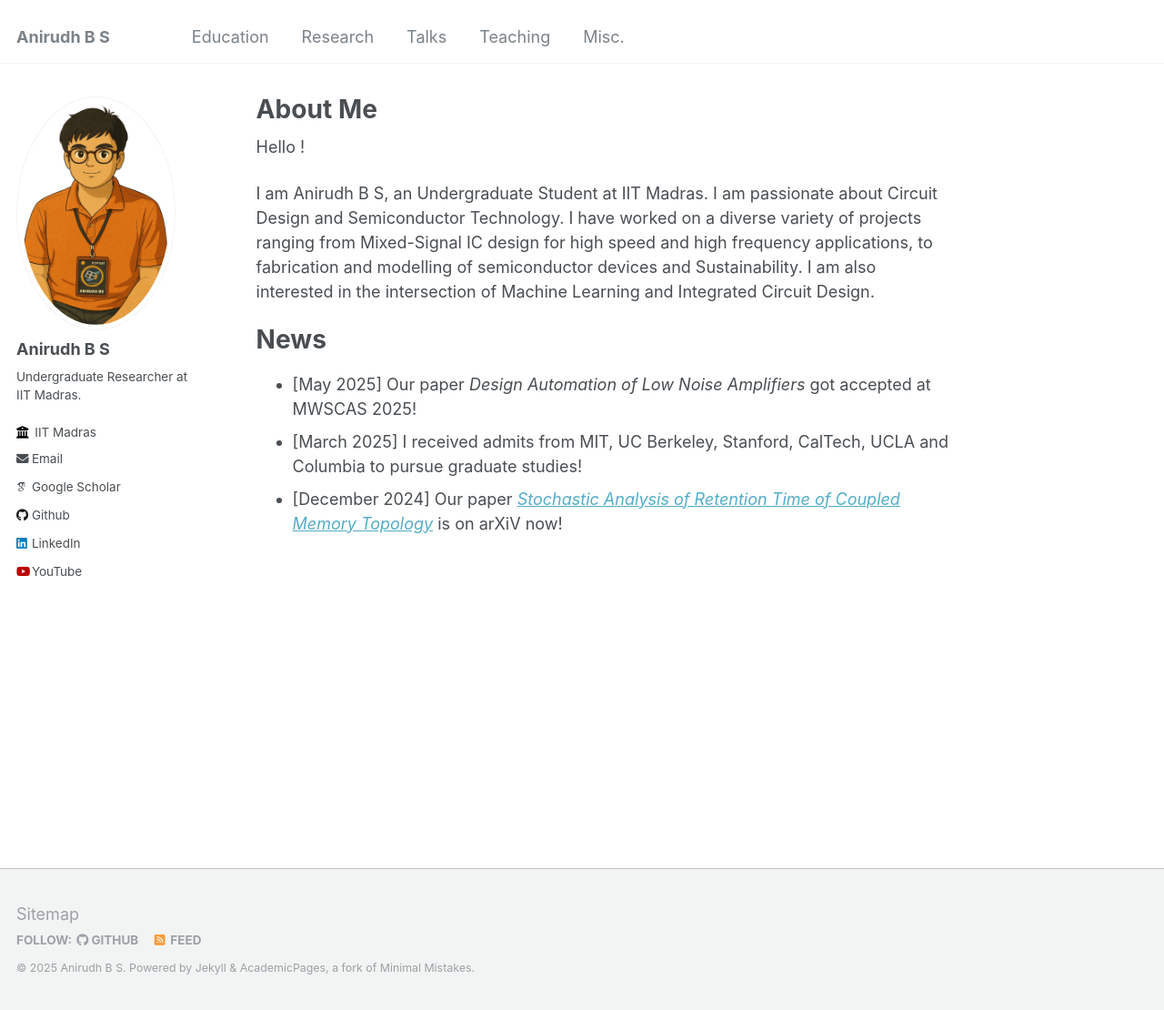
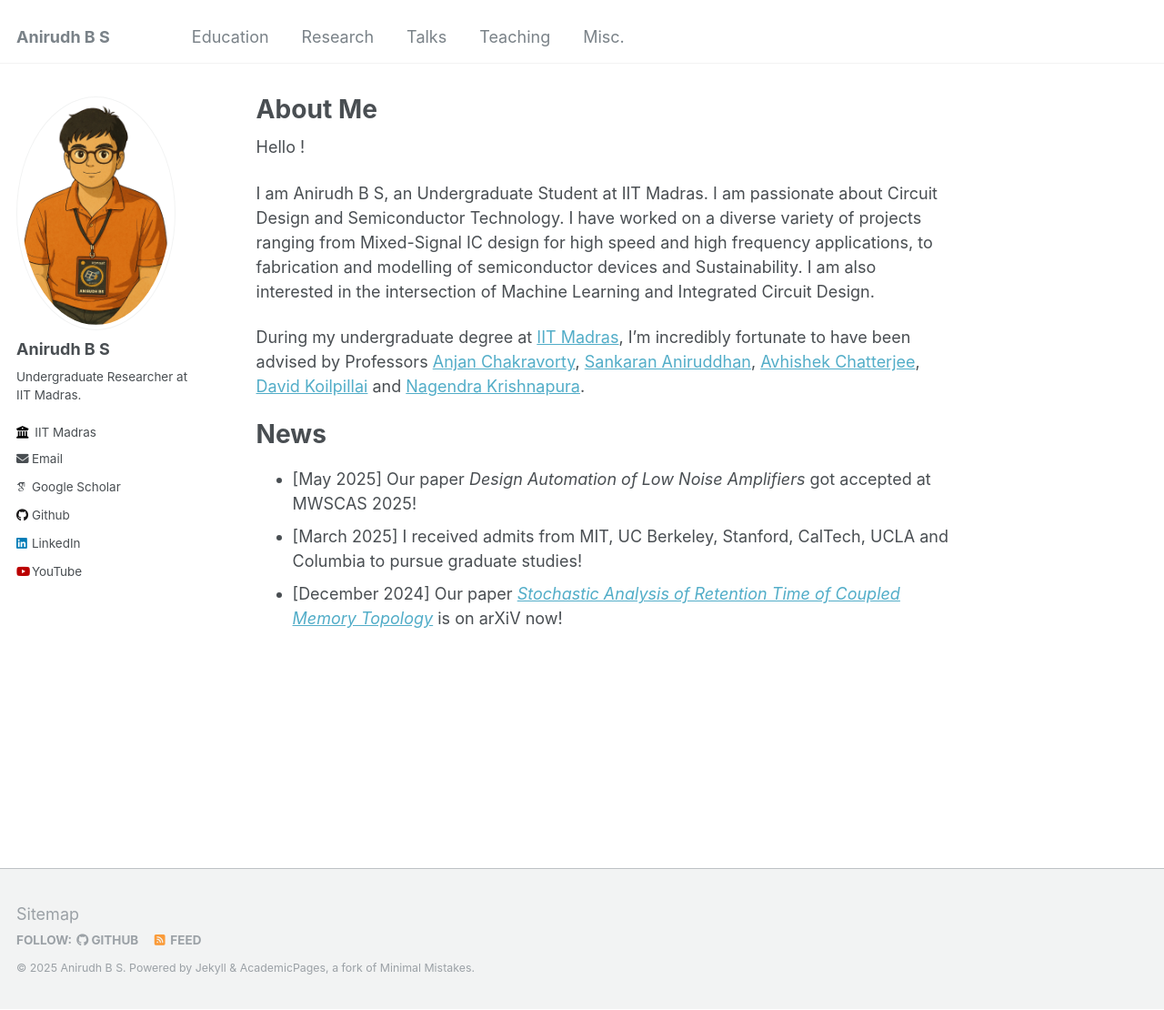
Before and after one commit to ANIRUDHBS1/ANIRUDHBS1.github.io, a Jekyll site: the page built from _pages/about.md, in a window 1280 px wide and 1110 px high. Shown: the whole window at 91% size. Built offline with Jekyll 4.4.1, drawn with Linux system fonts in a browser that asks for light colours; some web fonts are replaced.

Commit message:
Update about.md

```diff
--- a/_pages/about.md
+++ b/_pages/about.md
@@ -12,6 +12,8 @@ Hello !
 
 I am Anirudh B S, an Undergraduate Student at IIT Madras. I am passionate about Circuit Design and Semiconductor Technology. I have worked on a diverse variety of projects ranging from Mixed-Signal IC design for high speed and high frequency applications, to fabrication and modelling of semiconductor devices and Sustainability. I am also interested in the intersection of Machine Learning and Integrated Circuit Design.
 
+During my undergraduate degree at [IIT Madras](https://www.iitm.ac.in/), I'm incredibly fortunate to have been advised by Professors [Anjan Chakravorty](https://www.ee.iitm.ac.in/anjan/), [Sankaran Aniruddhan](https://www.ee.iitm.ac.in/ani/), [Avhishek Chatterjee](https://sites.google.com/site/avhishek1984/), [David Koilpillai](https://www.ee.iitm.ac.in/~koilpillai/) and [Nagendra Krishnapura](http://ee.iitm.ac.in/~nagendra/).
+
 # News
 
 - [May 2025] Our paper *Design Automation of Low Noise Amplifiers* got accepted at MWSCAS 2025!
```
